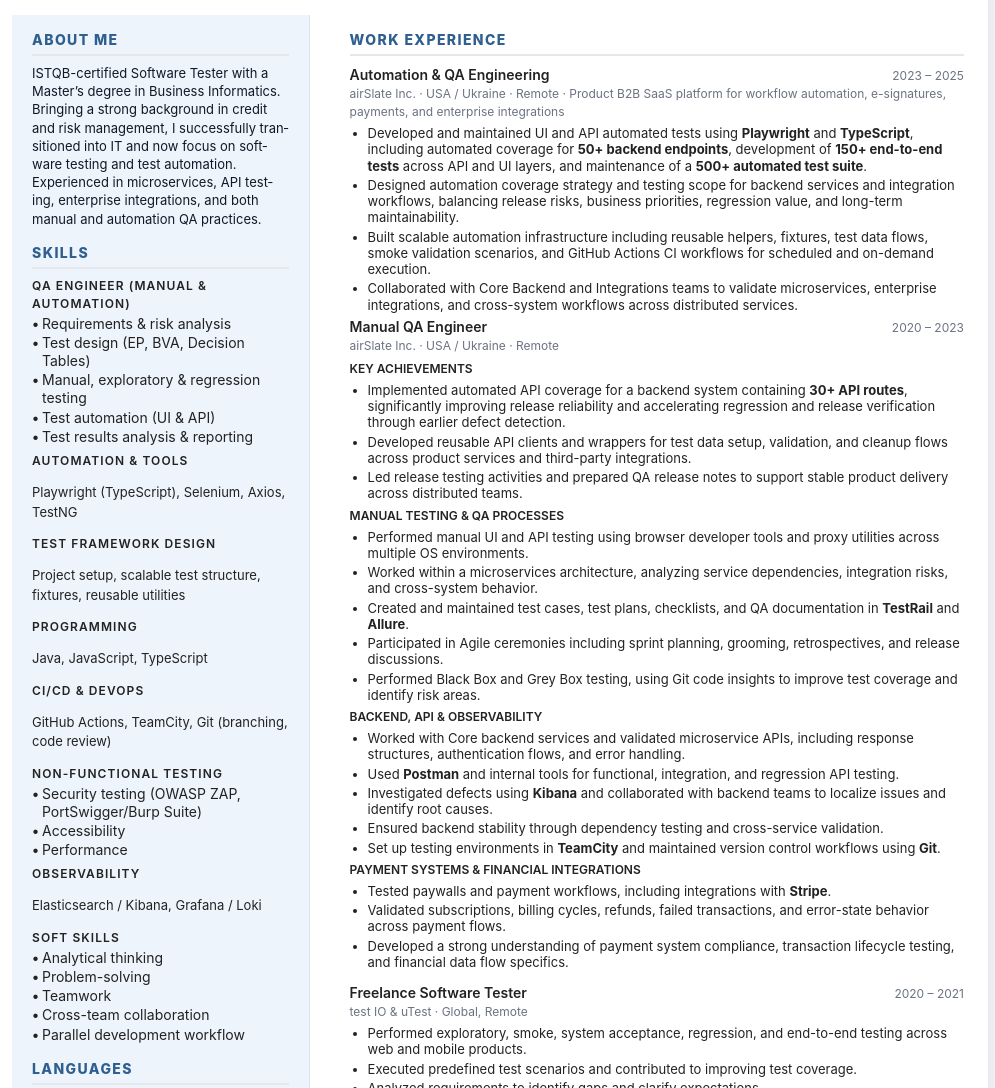
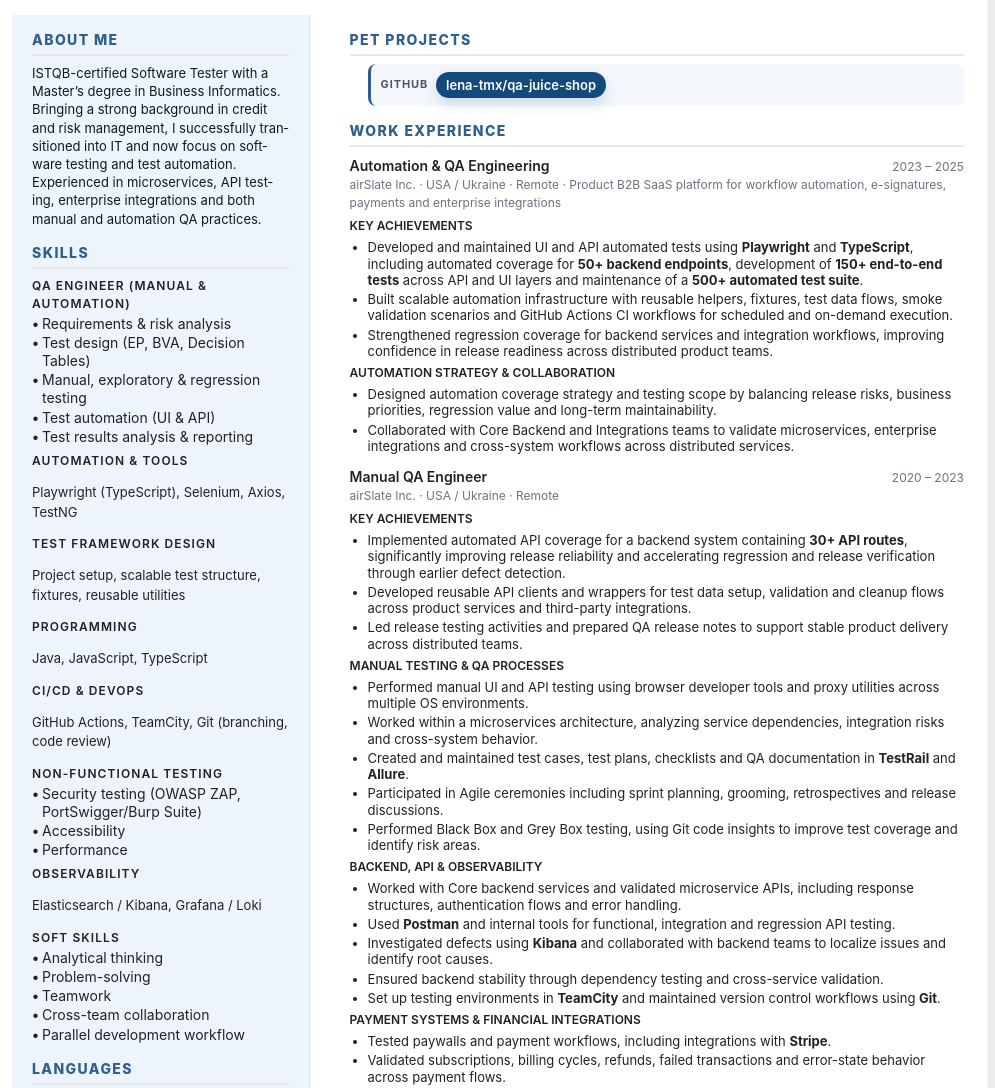
Before and after one commit to LenaChe-1234/cv-html, a website: page public/index.html in a window 1280 px wide. Shown: the part 207-1295 px from the top of the page, without its empty margins (152-1147 px from the left). Drawn offline with Linux system fonts and the light colour scheme.

Commit message:
Text reworking

```diff
--- a/public/index.html
+++ b/public/index.html
@@ -47,7 +47,7 @@
               ISTQB-certified Software Tester with a Master’s degree in Business Informatics.
               Bringing a strong background in credit and risk management, I successfully
               transitioned into IT and now focus on software testing and test automation.
-              Experienced in microservices, API testing, enterprise integrations, and both manual
+              Experienced in microservices, API testing, enterprise integrations and both manual
               and automation QA practices.
             </p>
           </section>
@@ -143,6 +143,23 @@
         <!-- Main -->
         <main class="main">
           <section class="section-block">
+            <h3 class="section-title">Pet projects</h3>
+            <ul class="bullets project-list">
+              <li class="project-link-item">
+                <span class="project-link-label">GitHub</span>
+                <a
+                  class="project-link"
+                  href="https://github.com/lena-tmx/qa-juice-shop"
+                  target="_blank"
+                  rel="noopener noreferrer"
+                >
+                  lena-tmx/qa-juice-shop
+                </a>
+              </li>
+            </ul>
+          </section>
+
+          <section class="section-block">
             <h3 class="section-title">Work experience</h3>
 
             <article class="experience-item">
@@ -152,36 +169,43 @@
                   <span class="exp-dates">2023 – 2025</span>
                 </div>
                 <div class="exp-meta">
-  airSlate Inc. · USA / Ukraine · Remote · Product B2B SaaS platform for
-  workflow automation, e-signatures, payments, and enterprise integrations
+                  airSlate Inc. · USA / Ukraine · Remote · Product B2B SaaS platform for workflow
+                  automation, e-signatures, payments and enterprise integrations
                 </div>
               </header>
+
+              <h4 class="exp-subtitle">Key Achievements</h4>
               <ul class="bullets">
                 <li>
                   Developed and maintained UI and API automated tests using
                   <strong>Playwright</strong> and <strong>TypeScript</strong>, including automated
                   coverage for <strong>50+ backend endpoints</strong>, development of
-                <strong>150+ end-to-end tests</strong> across API and UI layers, and maintenance of
+                  <strong>150+ end-to-end tests</strong> across API and UI layers and maintenance of
                   a <strong>500+ automated test suite</strong>.
                 </li>
-
                 <li>
-                Designed automation coverage strategy and testing scope for backend services and
-                integration workflows, balancing release risks, business priorities, regression
-                value, and long-term maintainability.
-              </li>
-
-              <li>
-                Built scalable automation infrastructure including reusable helpers, fixtures, test
-                data flows, smoke validation scenarios, and GitHub Actions CI workflows for
+                  Built scalable automation infrastructure with reusable helpers, fixtures, test
+                  data flows, smoke validation scenarios and GitHub Actions CI workflows for
                   scheduled and on-demand execution.
                 </li>
+                <li>
+                  Strengthened regression coverage for backend services and integration workflows,
+                  improving confidence in release readiness across distributed product teams.
+                </li>
+              </ul>
 
+              <h4 class="exp-subtitle">Automation Strategy & Collaboration</h4>
+              <ul class="bullets">
+                <li>
+                  Designed automation coverage strategy and testing scope by balancing release
+                  risks, business priorities, regression value and long-term maintainability.
+                </li>
                 <li>
                   Collaborated with Core Backend and Integrations teams to validate microservices,
-                enterprise integrations, and cross-system workflows across distributed services.
+                  enterprise integrations and cross-system workflows across distributed services.
                 </li>
               </ul>
+            </article>
 
             <article class="experience-item">
               <header class="exp-header">
@@ -200,7 +224,7 @@
                   accelerating regression and release verification through earlier defect detection.
                 </li>
                 <li>
-                  Developed reusable API clients and wrappers for test data setup, validation, and
+                  Developed reusable API clients and wrappers for test data setup, validation and
                   cleanup flows across product services and third-party integrations.
                 </li>
                 <li>
@@ -217,15 +241,15 @@
                 </li>
                 <li>
                   Worked within a microservices architecture, analyzing service dependencies,
-                  integration risks, and cross-system behavior.
+                  integration risks and cross-system behavior.
                 </li>
                 <li>
-                  Created and maintained test cases, test plans, checklists, and QA documentation in
+                  Created and maintained test cases, test plans, checklists and QA documentation in
                   <strong>TestRail</strong> and <strong>Allure</strong>.
                 </li>
                 <li>
                   Participated in Agile ceremonies including sprint planning, grooming,
-                  retrospectives, and release discussions.
+                  retrospectives and release discussions.
                 </li>
                 <li>
                   Performed Black Box and Grey Box testing, using Git code insights to improve test
@@ -237,10 +261,10 @@
               <ul class="bullets">
                 <li>
                   Worked with Core backend services and validated microservice APIs, including
-                  response structures, authentication flows, and error handling.
+                  response structures, authentication flows and error handling.
                 </li>
                 <li>
-                  Used <strong>Postman</strong> and internal tools for functional, integration, and
+                  Used <strong>Postman</strong> and internal tools for functional, integration and
                   regression API testing.
                 </li>
                 <li>
@@ -263,12 +287,12 @@
                   <strong>Stripe</strong>.
                 </li>
                 <li>
-                  Validated subscriptions, billing cycles, refunds, failed transactions, and
+                  Validated subscriptions, billing cycles, refunds, failed transactions and
                   error-state behavior across payment flows.
                 </li>
                 <li>
                   Developed a strong understanding of payment system compliance, transaction
-                  lifecycle testing, and financial data flow specifics.
+                  lifecycle testing and financial data flow specifics.
                 </li>
               </ul>
             </article>
@@ -284,7 +308,7 @@
 
               <ul class="bullets">
                 <li>
-                  Performed exploratory, smoke, system acceptance, regression, and end-to-end
+                  Performed exploratory, smoke, system acceptance, regression and end-to-end
                   testing across web and mobile products.
                 </li>
                 <li>
@@ -293,7 +317,7 @@
                 <li>Analyzed requirements to identify gaps and clarify expectations.</li>
                 <li>Designed and executed test cases for functional and non-functional areas.</li>
                 <li>
-                  Tested mobile and web applications using ADB, Postman, SOAP UI, and debugging
+                  Tested mobile and web applications using ADB, Postman, SOAP UI and debugging
                   tools.
                 </li>
                 <li>
--- a/server.ts
+++ b/server.ts
@@ -125,7 +125,7 @@
   } else {
     // allow only these in prod
     const allowed = [
-      { host: 'lenache-1234.github.io', pathPrefix: '/cv-html' },
+      { host: 'lena-tmx.github.io', pathPrefix: '/cv-html' },
       { host: 'cv-html-i450.onrender.com', pathPrefix: '/' },
     ];
 
```
Also changed, not shown: 1 other file. Lines whose indentation alone changed are shown as unchanged.
